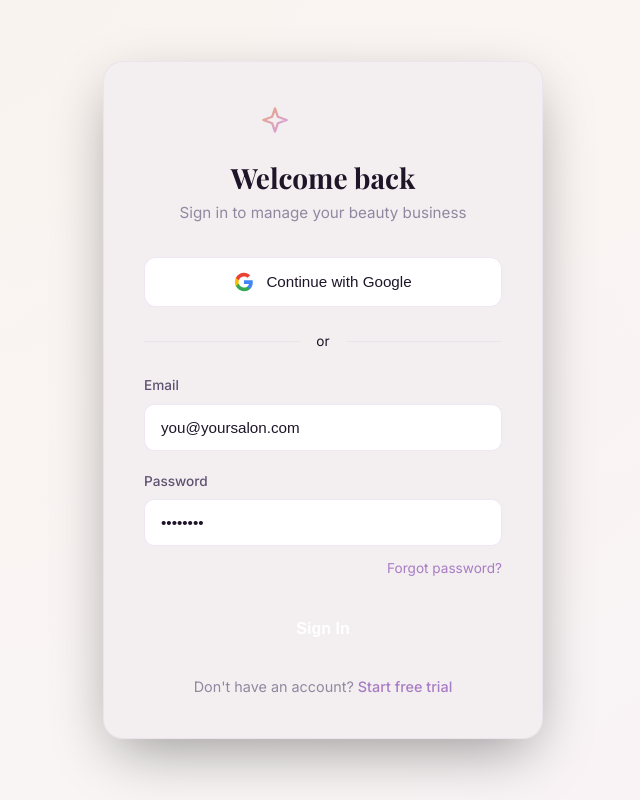
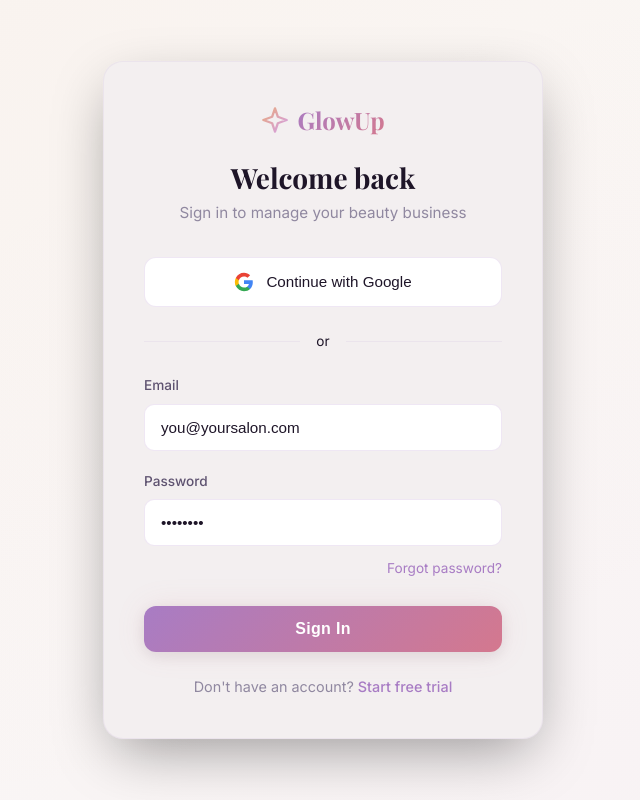
Before and after one commit to vn2008-star/glowup, a Next.js app: page /auth/login in a window 1280 px wide. Shown: the whole page, without its empty margins (317-957 px from the left). Built offline with nearby package versions, Linux system fonts and the light colour scheme; no server answers; a web font is replaced by a local one.

Commit message:
fix: auth Sign In button invisible — replace broken gradient tokens with brand system

```diff
--- a/src/app/auth/login/auth.module.css
+++ b/src/app/auth/login/auth.module.css
@@ -62,7 +62,7 @@
   font-family: var(--font-display);
   font-size: 1.5rem;
   font-weight: 700;
-  background: linear-gradient(135deg, var(--color-gold) 0%, var(--color-rose) 50%, var(--color-lavender) 100%);
+  background: var(--gradient-primary);
   -webkit-background-clip: text;
   -webkit-text-fill-color: transparent;
   background-clip: text;
@@ -201,20 +201,22 @@
 .submitButton {
   width: 100%;
   padding: 0.875rem;
-  background: linear-gradient(135deg, var(--color-gold), var(--color-rose), var(--color-lavender));
+  background: var(--gradient-primary);
   border: none;
   border-radius: 12px;
-  color: white;
+  color: #ffffff;
   font-size: 1rem;
-  font-weight: 600;
+  font-weight: 700;
   cursor: pointer;
   transition: all 0.3s ease;
   margin-top: 0.5rem;
+  box-shadow: var(--shadow-md), var(--shadow-glow-primary);
+  letter-spacing: 0.02em;
 }
 
 .submitButton:hover:not(:disabled) {
   transform: translateY(-2px);
-  box-shadow: 0 8px 24px rgba(232, 168, 124, 0.3);
+  box-shadow: var(--shadow-lg), 0 0 30px rgba(212, 120, 142, 0.35);
 }
 
 .submitButton:disabled {
```
